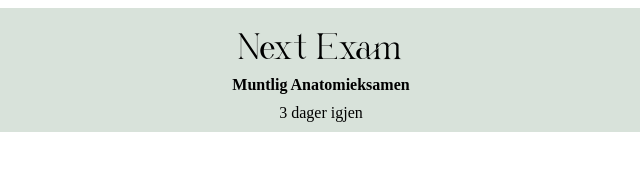
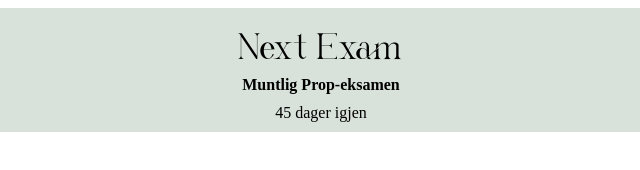
Before and after one commit to AreebaNoor/Uni_nextExam, a plain HTML site: page index.html in a window 1280 px wide. Shown: the full height of the page, 319-959 px from the left. Drawn offline with Linux system fonts and the light colour scheme.

Commit message:
Update index.html

```diff
--- a/index.html
+++ b/index.html
@@ -38,7 +38,7 @@
 <body>
     <div class="mainFlex">
             <p id="header">Next Exam: </p>
-            <p class="text" style="font-weight: bold;">Muntlig Anatomieksamen</p>
+            <p class="text" style="font-weight: bold;">Muntlig Prop-eksamen</p>
             <p id="daysleftP" class="text"></p>
     </div>
     <script>
@@ -46,7 +46,7 @@
         let oneday = 24*60*60*1000; // hours*min*sec*millisec
 
         let daysleftEl = document.getElementById("daysleftP");
-        let examdate = new Date(2025, 10-1, 31); // enter the date of the exam (with -1 in months)
+        let examdate = new Date(2025, 12-1, 18); // enter the date of the exam (with -1 in months)
 
         daysleftEl.innerHTML = Math.round(Math.abs((examdate - currentdate)/oneday)) + " dager igjen";
     </script>
```
